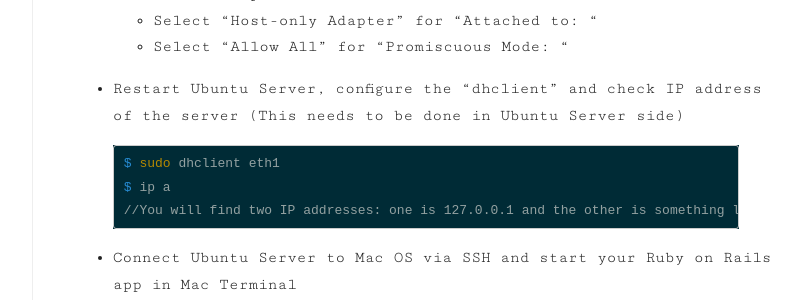
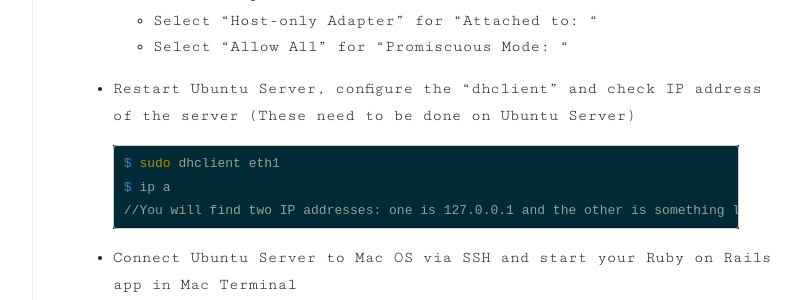
Before and after one commit to crabcanon/crabcanon.github.com, a Jekyll site: the page built from _posts/2014-06-18-setting-up-ruby-on-rails-with-virtualbox-sshfs.md, in a window 1280 px wide and 900 px high, scrolled down 3946 px. Shown: the part 180-480 px from the top of the window, without its empty margins (301-1102 px from the left). Built offline with Jekyll 4.4.1, drawn with Linux system fonts in a browser that asks for light colours; comment, search, counter and statistics services are not loaded.

Commit message:
Update blog

```diff
--- a/_posts/2014-06-18-setting-up-ruby-on-rails-with-virtualbox-sshfs.md
+++ b/_posts/2014-06-18-setting-up-ruby-on-rails-with-virtualbox-sshfs.md
@@ -168,7 +168,7 @@ $ sudo shutdown -h now
     * Select "Host-only Adapter" for "Attached to: "
     * Select "Allow All" for "Promiscuous Mode: "
 
-* Restart Ubuntu Server, configure the "dhclient" and check IP address of the server (This needs to be done in Ubuntu Server side)
+* Restart Ubuntu Server, configure the "dhclient" and check IP address of the server (These need to be done on Ubuntu Server)
 
 {% highlight bash %}
 $ sudo dhclient eth1
```
